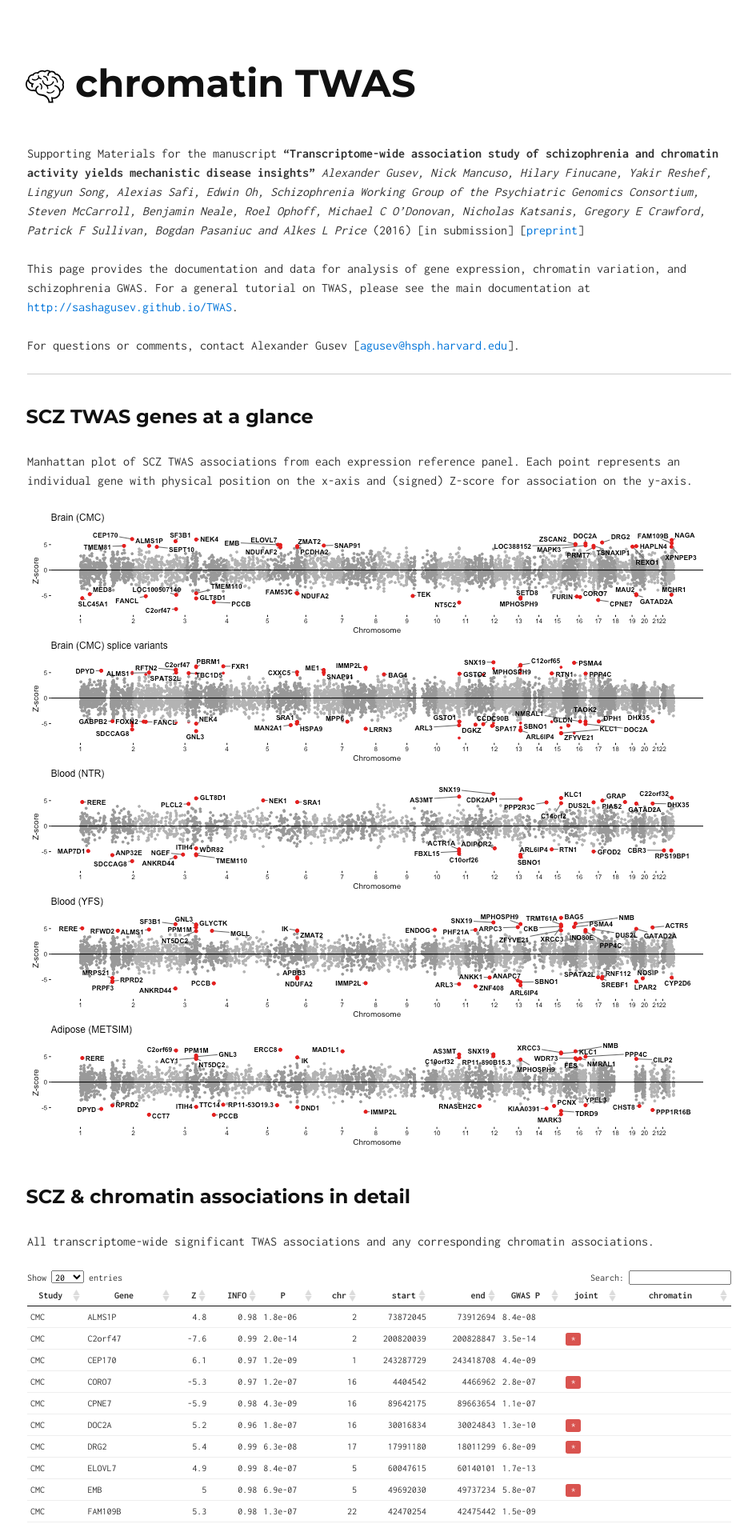
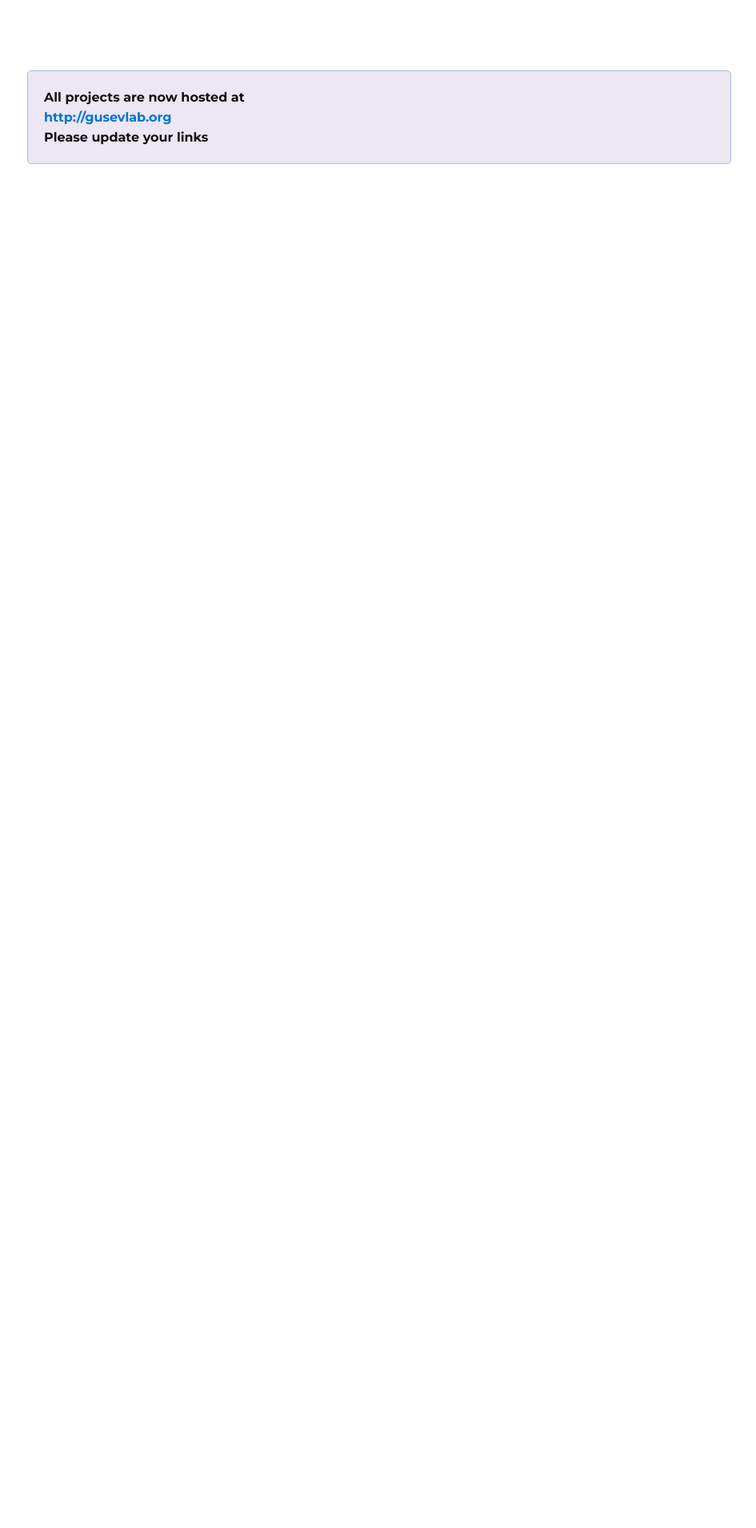
Before and after one commit to sashagusev/chromatinTWAS, a Jekyll site: the page built from index.md, in a window 1280 px wide. Shown: the top 1910 px of the page at 80% size, without its empty margins (166-1111 px from the left). Built offline with Jekyll 4.4.1, drawn with Linux system fonts in a browser that asks for light colours; after the commit the page ends 900 px from its top, so only the background shows below that; some of the changed text lies outside the part shown.

Commit message:
added redirect

```diff
--- a/_layouts/default.html
+++ b/_layouts/default.html
@@ -12,8 +12,9 @@
 </head>
 <body>
   <div class="container">
-    <h1><a href="./"><img src="noun_454654_cc.svg" height=48 width=48 style="vertical-align:middle">&nbsp;{{ site.tag_text }}</a></h1>
-    {{ content }}
+    <h3 class="warning">All projects are now hosted at<br />
+	<a href="http://gusevlab.org">http://gusevlab.org</a><br />
+	Please update your links</h3>
   </div>
 {% include scripts.html %}
 </body>
--- a/_sass/_solo.scss
+++ b/_sass/_solo.scss
@@ -14,6 +14,16 @@ body {
   margin: 2rem 0 5rem;
   color: #333;
 }
+
+.warning {
+  margin: 10% 0 40% 0;
+  line-height: 25px;
+  background: #ece7f2;
+  border: 1px solid #a6bddb;
+  padding: 20px;
+  border-radius: 5px;
+}
+
 
 @media (min-width: 50rem) {
   body {
--- a/index.md
+++ b/index.md
@@ -4,7 +4,7 @@ layout: default
 
 Supporting Materials for the manuscript **"Transcriptome-wide association study of schizophrenia and chromatin activity yields mechanistic disease insights"** *Alexander Gusev, Nick Mancuso, Hilary Finucane, Yakir Reshef, Lingyun Song, Alexias Safi, Edwin Oh, Schizophrenia Working Group of the Psychiatric Genomics Consortium, Steven McCarroll, Benjamin Neale, Roel Ophoff, Michael C O'Donovan, Nicholas Katsanis, Gregory E Crawford, Patrick F Sullivan, Bogdan Pasaniuc and Alkes L Price* (2016) [in submission] [[preprint](http://biorxiv.org/content/early/2016/08/02/067355)]
 
-This page provides the documentation and data for analysis of gene expression, chromatin variation, and schizophrenia GWAS. For a general tutorial on TWAS, please see the main documentation at [http://sashagusev.github.io/TWAS](http://sashagusev.github.io/TWAS).
+This page provides the documentation and data for analysis of gene expression, chromatin variation, and schizophrenia GWAS. For a general tutorial on TWAS, please see the main documentation at [http://gusevlab.org/projects/fusion](http://gusevlab.org/projects/fusion).
 
 For questions or comments, contact Alexander Gusev [[agusev@hsph.harvard.edu](mailto:agusev@hsph.harvard.edu)].
 
@@ -30,7 +30,7 @@ All transcriptome-wide significant TWAS associations and any corresponding chrom
 
 | All SCZ TWAS association results across four expression reference panels | [[download](https://data.broadinstitute.org/alkesgroup/TWAS/CHROMATIN_TWAS/TWAS.PGC.SCZ2.ALL.zscores.bz2)] |
 | All chromatin-TWAS associations | [[download](https://data.broadinstitute.org/alkesgroup/TWAS/CHROMATIN_TWAS/TWAS.CHROMATIN.ALL.assoc.tar.bz2)] |
-| TWAS expression weights | [[link](https://data.broadinstitute.org/alkesgroup/TWAS/)] |
+| TWAS expression weights | [[link](http://gusevlab.org/projects/fusion)] |
 | Supplementary Text, Figures, and Tables | [[pdf](https://data.broadinstitute.org/alkesgroup/TWAS/CHROMATIN_TWAS/Gusev_etal_SCZ_chromatin_TWAS_SUPP.pdf)]
 | Associations Spreadsheet | [[xlsx](https://data.broadinstitute.org/alkesgroup/TWAS/CHROMATIN_TWAS/Gusev_etal_SCZ_chromatin_TWAS_SUPP_SPREADSHEET.xlsx)]
 
```
Also changed, not shown: Gemfile (added, +12 -0 lines), Gemfile.lock (added), 8 other files.
